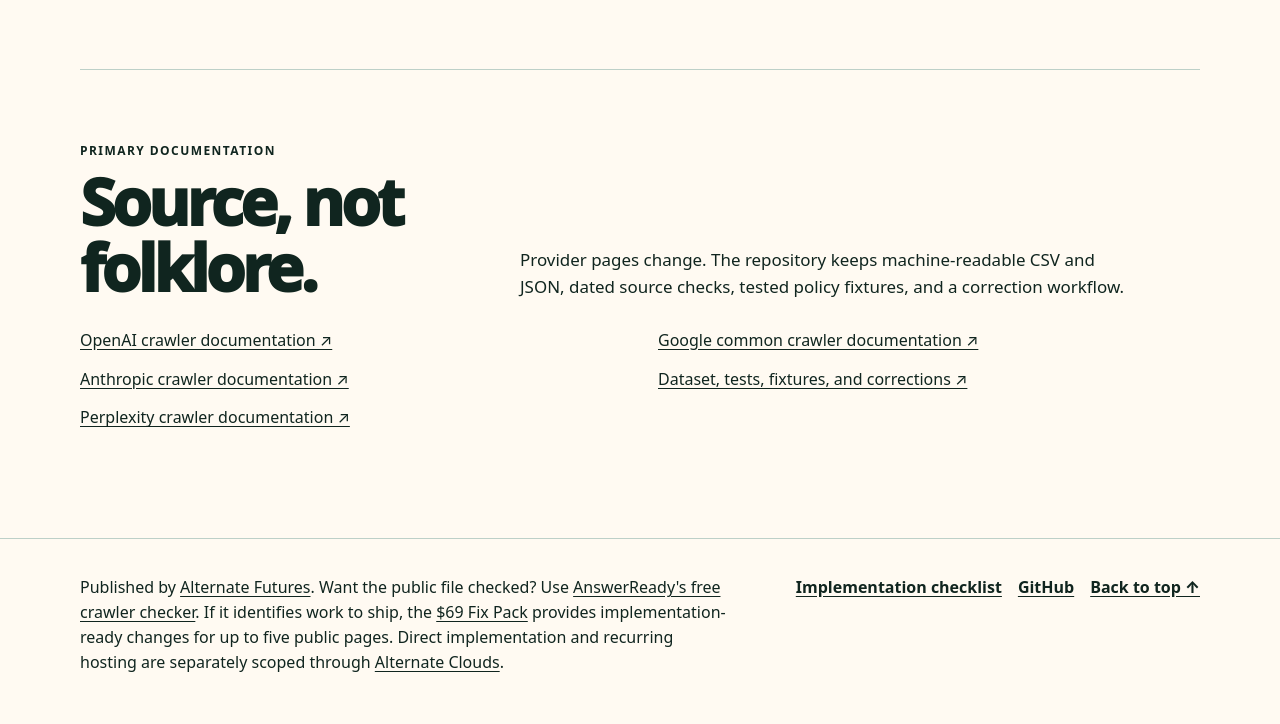
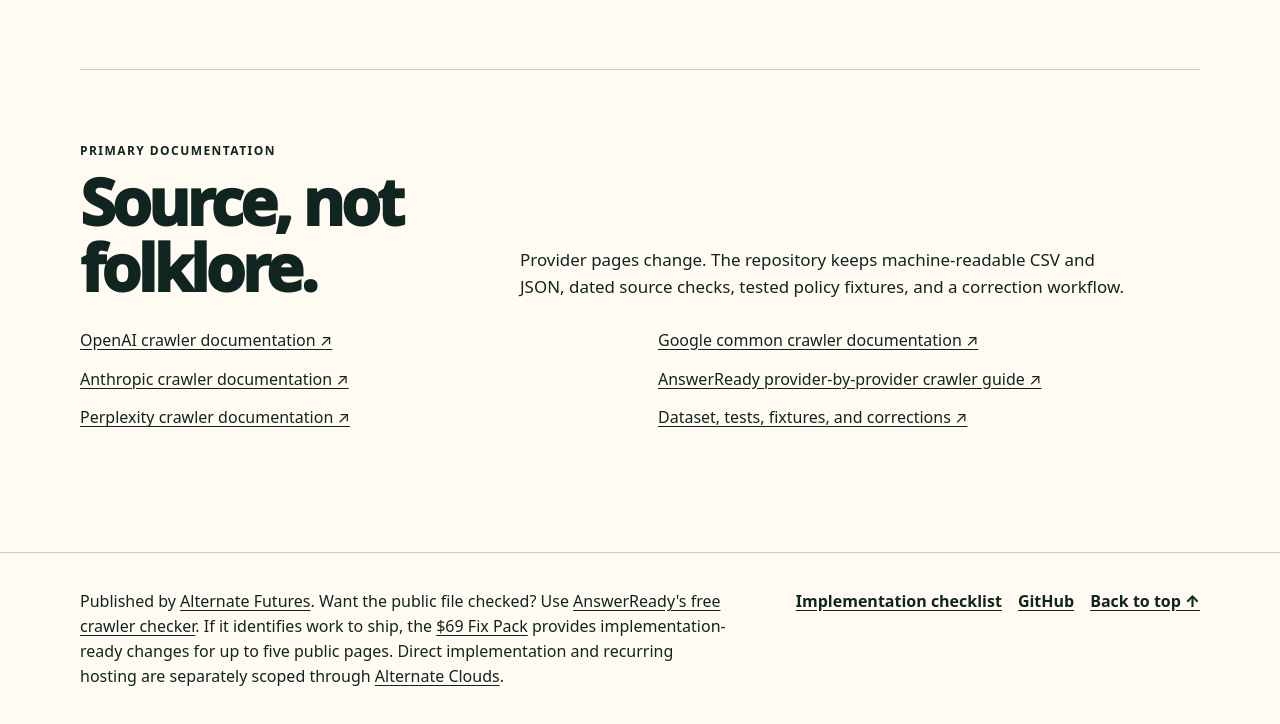
Before and after one commit to alternatefutures/ai-crawler-access-reference, a website: page docs/index.html in a window 1280 px wide. Shown: the part 3980-4704 px from the top of the page. Drawn offline with Linux system fonts and the light colour scheme.

Commit message:
Link the AnswerReady crawler guide (#4)

```diff
--- a/docs/index.html
+++ b/docs/index.html
@@ -214,6 +214,7 @@
         <li><a href="https://support.claude.com/en/articles/8896518-does-anthropic-crawl-data-from-the-web-and-how-can-site-owners-block-the-crawler">Anthropic crawler documentation ↗</a></li>
         <li><a href="https://docs.perplexity.ai/docs/resources/perplexity-crawlers">Perplexity crawler documentation ↗</a></li>
         <li><a href="https://developers.google.com/crawling/docs/crawlers-fetchers/google-common-crawlers">Google common crawler documentation ↗</a></li>
+        <li><a href="https://answerready.alternatefutures.ai/ai-crawler-robots-txt-guide?utm_source=github&amp;utm_medium=reference-site&amp;utm_campaign=ai-crawler-guide">AnswerReady provider-by-provider crawler guide ↗</a></li>
         <li><a href="https://github.com/alternatefutures/ai-crawler-access-reference">Dataset, tests, fixtures, and corrections ↗</a></li>
       </ul>
     </section>
```
Also changed, not shown: README.md.
